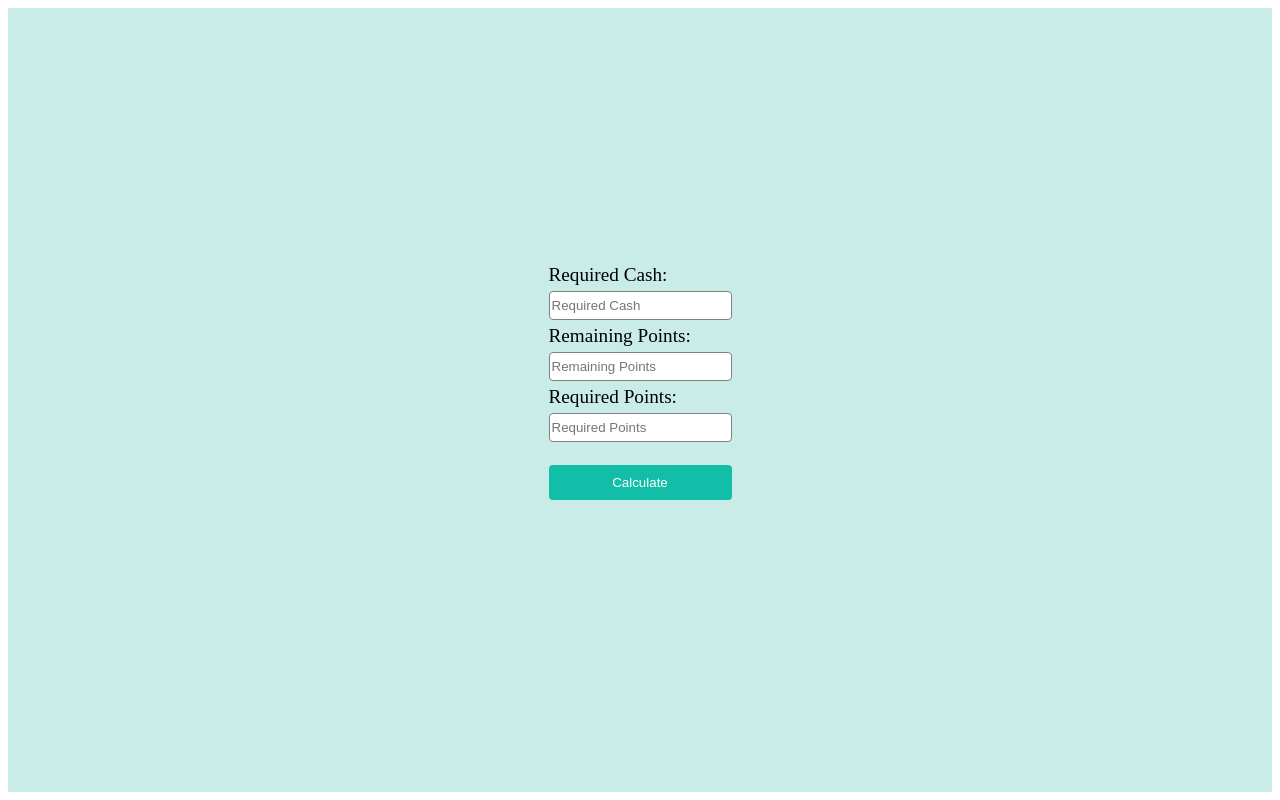
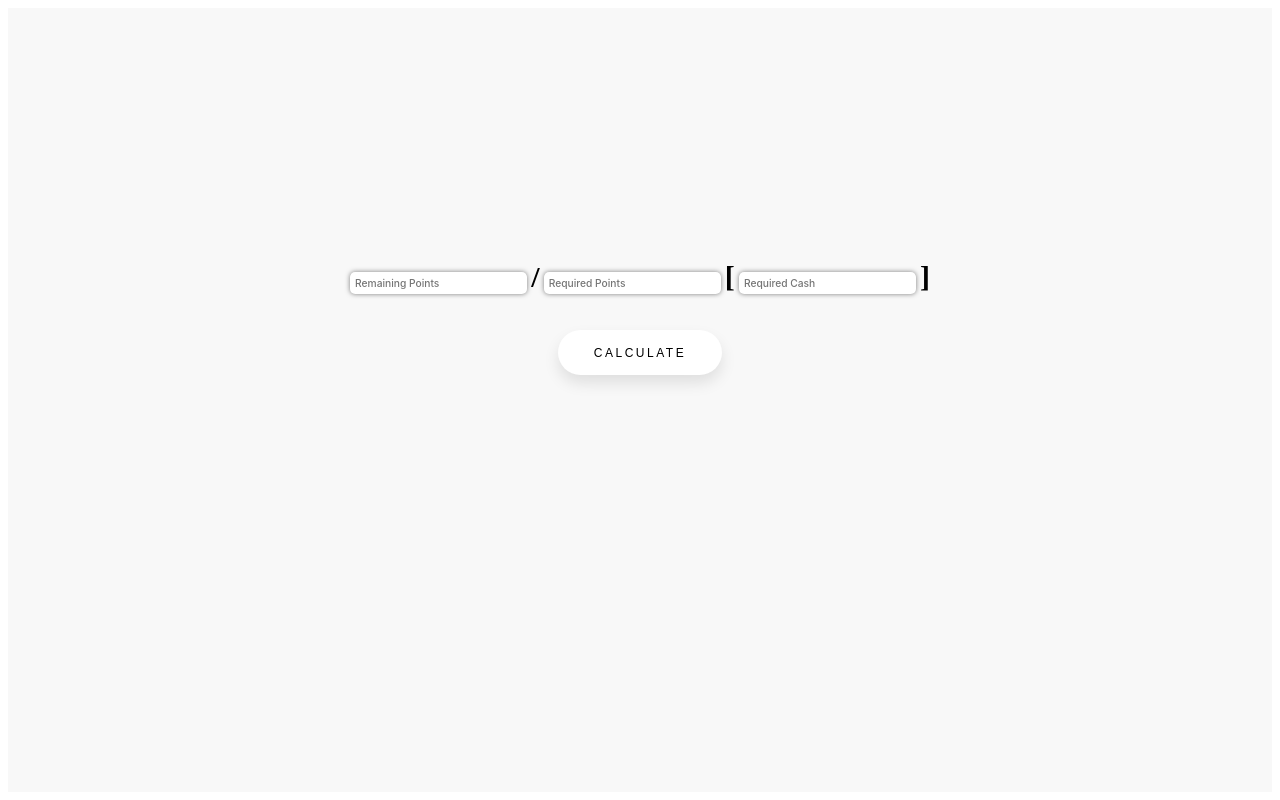
Before and after one commit to hxxmz/hzrp-level-up, a plain HTML site: page index.html in a window 1280 px wide. Drawn offline with Linux system fonts and the light colour scheme.

Commit message:
11082024

```diff
--- a/index.css
+++ b/index.css
@@ -6,33 +6,70 @@
     justify-content: center;
     align-items: center;
     min-height: 98vh;
-    background-color: #c9ece8;
+    background-color: #f8f8f8;
 }
 
 label {
     font-size: larger;
 }
 
-input[type=text] {
-    font-family: Arial, Helvetica, sans-serif;
-    height: 25px;
-    width: 97%;
-    margin: 5px 0px;
-    border: solid 1px grey;
-    border-radius: 4px;
-    outline : none;
-}
-
-input[type=button] {
-    width: 100%;
-    background-color: #12bea7;
-    color: white;
-    padding: 10px 10px;
-    border: none;
-    border-radius: 4px;
-    cursor: pointer;
+span {
+    font-size: 30px;
+    font-weight: 700;
 }
 
 .results {
     font-size: xx-large;
 }
+
+/* New styles */
+/* From Uiverse.io by Jaareet */
+.input {
+    font-family: -apple-system,BlinkMacSystemFont,"Segoe UI","Roboto","Oxygen","Ubuntu","Cantarell","Fira Sans","Droid Sans","Helvetica Neue",sans-serif;
+    font-weight: 500;
+    font-size: .8vw;
+    color: #000;
+    background-color: #fff;
+    box-shadow: 0 0 .4vw rgba(0,0,0,0.5), 0 0 0 .15vw transparent;
+    border-radius: 0.4vw;
+    border: none;
+    outline: none;
+    padding: 0.4vw;
+    max-width: 190px;
+    transition: .4s;
+  }
+
+  .input:hover {
+    box-shadow: 0 0 0 .15vw rgba(46, 229, 157, 0.4);
+  }
+
+  .input:focus {
+    box-shadow: 0 0 0 .15vw #23c483;
+  }
+
+  button {
+    padding: 1.3em 3em;
+    font-size: 12px;
+    text-transform: uppercase;
+    letter-spacing: 2.5px;
+    font-weight: 500;
+    color: #000;
+    background-color: #fff;
+    border: none;
+    border-radius: 45px;
+    box-shadow: 0px 8px 15px rgba(0, 0, 0, 0.1);
+    transition: all 0.3s ease 0s;
+    cursor: pointer;
+    outline: none;
+  }
+
+  button:hover {
+    background-color: #23c483;
+    box-shadow: 0px 15px 20px rgba(46, 229, 157, 0.4);
+    color: #fff;
+    transform: translateY(-7px);
+  }
+
+  button:active {
+    transform: translateY(-1px);
+  }
--- a/index.html
+++ b/index.html
@@ -1,26 +1,42 @@
 <!DOCTYPE html>
 <html lang="en">
+
 <head>
     <meta charset="UTF-8">
     <meta name="viewport" content="width=device-width, initial-scale=1.0">
     <title>Level UP Counter | HZRP</title>
     <link rel="stylesheet" href="./index.css">
 </head>
+
 <body>
     <div class="container">
         <div>
-            <label>Required Cash: </label><br>
-            <input id="reqcash" type="text" name="reqcash" placeholder="Required Cash"><br>
-            <label>Remaining Points: </label><br>
-            <input id="rempoints" type="text" name="rempoints" placeholder="Remaining Points"><br>
-            <label>Required Points: </label><br>
-            <input id="reqpoints" type="text" name="reqpoints" placeholder="Required Points"><br><br>
-            <input type="button" value="Calculate" onclick="calculate()" />
-        </div><br>
-        <div class="results" id="availableLevelsHtml"></div>
-        <div class="results" id="requiredCashHtml"></div> <br>
-        <div class="results" id="requiredPointsHtml"></div>
+
+            <input type="text" id="rempoints" name="rempoints" class="input" placeholder="Remaining Points">
+
+            <span>/</span>
+
+            <input type="text" id="reqpoints" name="reqpoints" class="input" placeholder="Required Points">
+
+            <span>[</span>
+
+            <input type="text" id="reqcash" name="reqcash" class="input" placeholder="Required Cash">
+
+            <span>]</span>
+
+        </div>
+
+        <br><br>
+
+        <button onclick="calculate()">Calculate</button>
+
+        <br><br>
+
+        <div class="results" id="availableLevelsHtml">&nbsp;</div>
+        <div class="results" id="requiredCashHtml">&nbsp;</div> <br>
+        <div class="results" id="requiredPointsHtml">&nbsp;</div>
     </div>
     <script src="./index.js"></script>
 </body>
+
 </html>
--- a/index.js
+++ b/index.js
@@ -27,13 +27,13 @@ function calculate() {
     }
 
     let requiredPointsHtml = document.getElementById('requiredPointsHtml');
-    requiredPointsHtml.innerHTML += `Respect Points: ${remainingPoints}/${requiredPoints} [$${requiredCash.toLocaleString('en')}]`;
+    requiredPointsHtml.innerHTML = `Respect Points: ${remainingPoints}/${requiredPoints} [$${requiredCash.toLocaleString('en')}]`;
 
     let availableLevelsHtml = document.getElementById('availableLevelsHtml');
-    availableLevelsHtml.innerHTML += `${levels} level-up${levels > 1 ? "s" : ""} available`;
+    availableLevelsHtml.innerHTML = `${levels} level-up${levels > 1 ? "s" : ""} available`;
 
     let requiredCashHtml = document.getElementById('requiredCashHtml');
-    requiredCashHtml.innerHTML += `Total cash required for ${levels} levels: $${cashSum.toLocaleString('en')}`;
+    requiredCashHtml.innerHTML = `Total cash required for ${levels} levels: $${cashSum.toLocaleString('en')}`;
 
 };
 
@@ -57,13 +57,13 @@ function altCalculate() {
     let newCashReq = getNewCashRequired(levels, requiredCash);
 
     let requiredPointsHtml = document.getElementById('requiredPointsHtml');
-    requiredPointsHtml.innerHTML += `Respect Points: ${remainderPts}/${newReqPts} [$${newCashReq.toLocaleString('en')}]`;
+    requiredPointsHtml.innerHTML = `Respect Points: ${remainderPts}/${newReqPts} [$${newCashReq.toLocaleString('en')}]`;
 
     let availableLevelsHtml = document.getElementById('availableLevelsHtml');
-    availableLevelsHtml.innerHTML += `${levels} level-up${levels > 1 ? "s" : ""} available`;
+    availableLevelsHtml.innerHTML = `${levels} level-up${levels > 1 ? "s" : ""} available`;
 
     let requiredCashHtml = document.getElementById('requiredCashHtml');
-    requiredCashHtml.innerHTML += `Total cash required for ${levels} levels: $${cashReqSum.toLocaleString('en')}`;
+    requiredCashHtml.innerHTML = `Total cash required for ${levels} levels: $${cashReqSum.toLocaleString('en')}`;
 
 };
 
```
